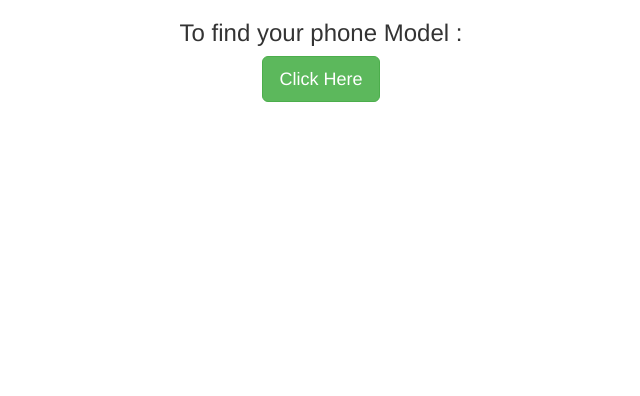
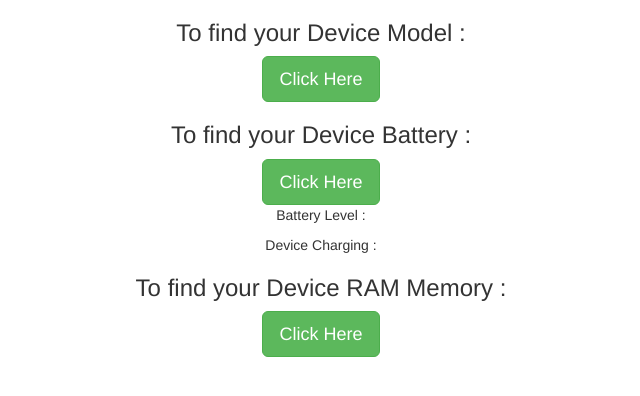
Before and after one commit to Adithanvijayan/Phone_Model_Finder, a plain HTML site: page index.html in a window 1280 px wide. Shown: the whole page, without its empty margins (319-959 px from the left). Drawn offline with nearby package versions, Linux system fonts and the light colour scheme.

Commit message:
Device Battery Level and Ram memory

```diff
--- a/index.html
+++ b/index.html
@@ -7,10 +7,26 @@
         <script src="https://ajax.googleapis.com/ajax/libs/jquery/3.5.1/jquery.min.js"></script>
         <script src="https://maxcdn.bootstrapcdn.com/bootstrap/3.4.1/js/bootstrap.min.js"></script>
     </head>
+    <script>
+        function findBattery(){
+            navigator.getBattery().then(function(battery) {
+                var level = battery.level * 100;
+                document.getElementById("batteryLevel").innerHTML = level + "%";
+                var charging = battery.charging;
+                document.getElementById("batteryCharging").innerHTML = charging;
+            });
+        }
+    </script>
     <body>
         <div style="text-align: center;">
-            <h3>To find your phone Model : </h3>
+            <h3>To find your Device Model : </h3>
             <button type="button" class="btn btn-success btn-lg" onclick="alert(navigator.userAgent)">Click Here</button>
+            <h3>To find your Device Battery : </h3>
+            <button type="button" class="btn btn-success btn-lg" onclick="findBattery()">Click Here</button>
+            <p>Battery Level : <span id="batteryLevel"></span></p>
+            <p>Device Charging : <span id="batteryCharging"></span></p>
+            <h3>To find your Device RAM Memory : </h3>
+            <button type="button" class="btn btn-success btn-lg" onclick="alert(navigator.deviceMemory)">Click Here</button>
         </div>
     </body>
 </html>
```
